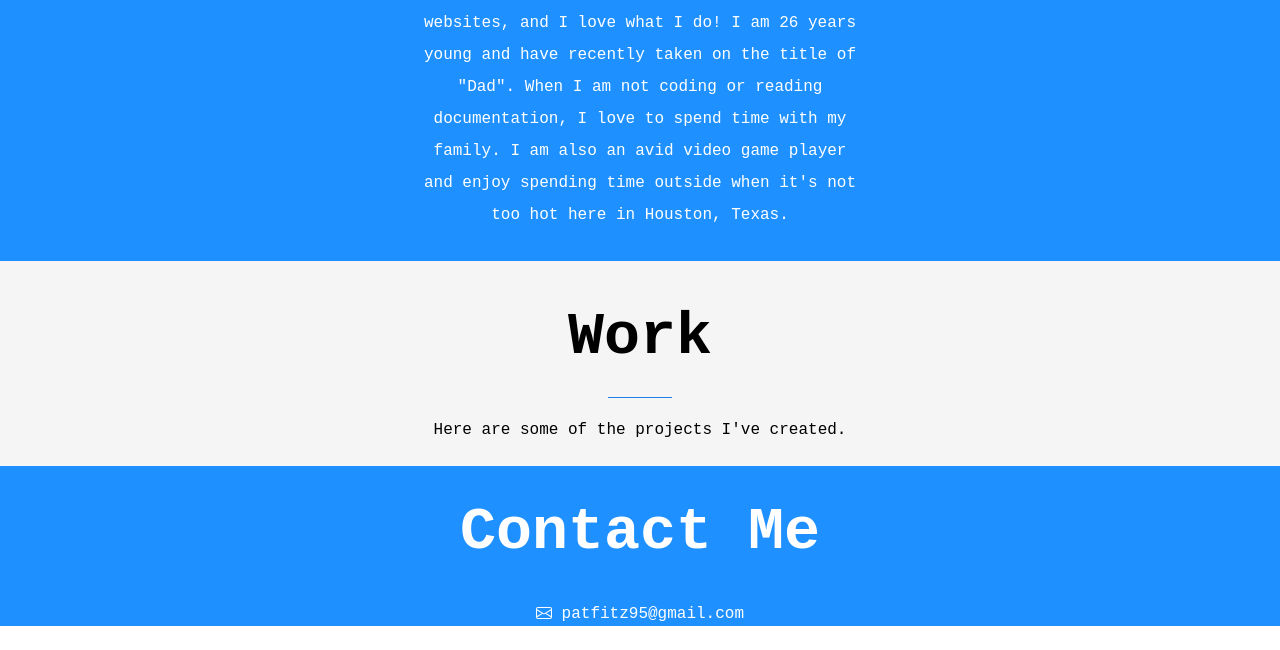
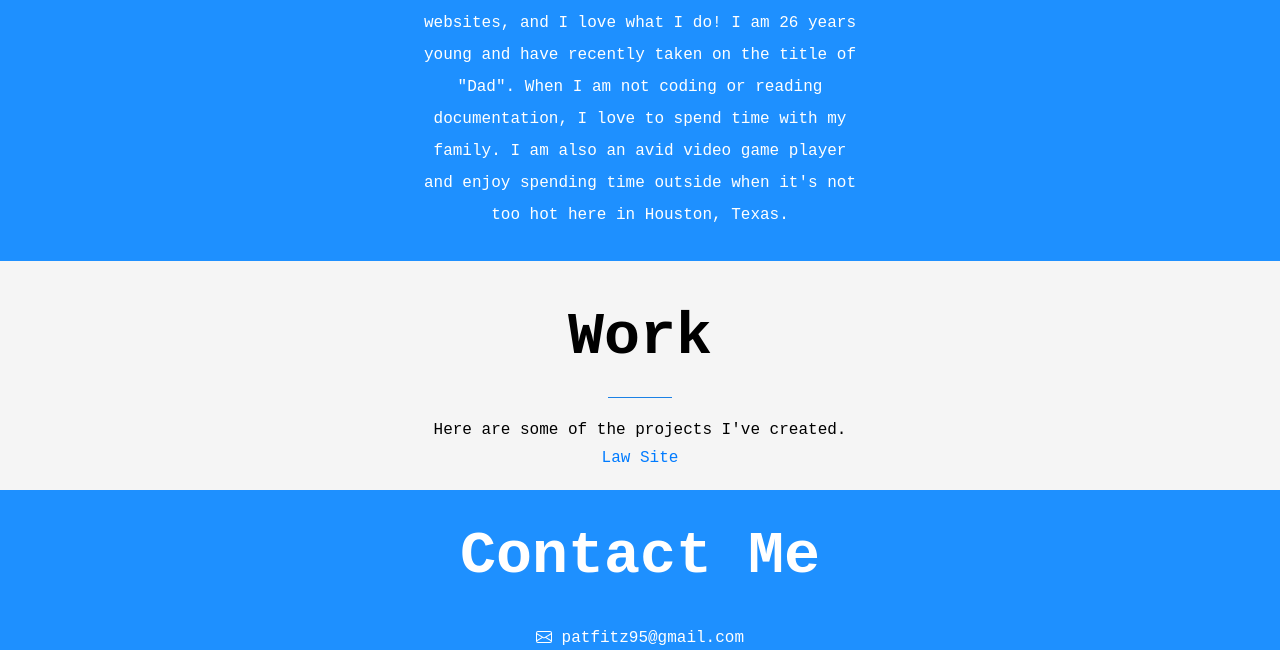
Before and after one commit to patfitz95/PortfolioPage, a plain HTML site: page index.html in a window 1280 px wide. Shown: the part 665-1315 px from the top of the page. Before the commit the page ends 1291 px from the top, so only its background shows below. Drawn offline with nearby package versions, Linux system fonts and the light colour scheme.

Commit message:
added in new portfolio piece, needs styling/preview

```diff
--- a/index.html
+++ b/index.html
@@ -41,6 +41,7 @@
           <h1 class="workTitle font-weight-bold">Work</h1>
           <hr class="workBreak">
           <p class="introParagraph">Here are some of the projects I've created.</p>
+          <a href="https://elegant-heyrovsky-aa09f2.netlify.app/index.html"> Law Site</a>
         </div>
         <div class="contactMe">
           <h1 class="contactTitle font-weight-bold"> Contact Me</h1>
```
